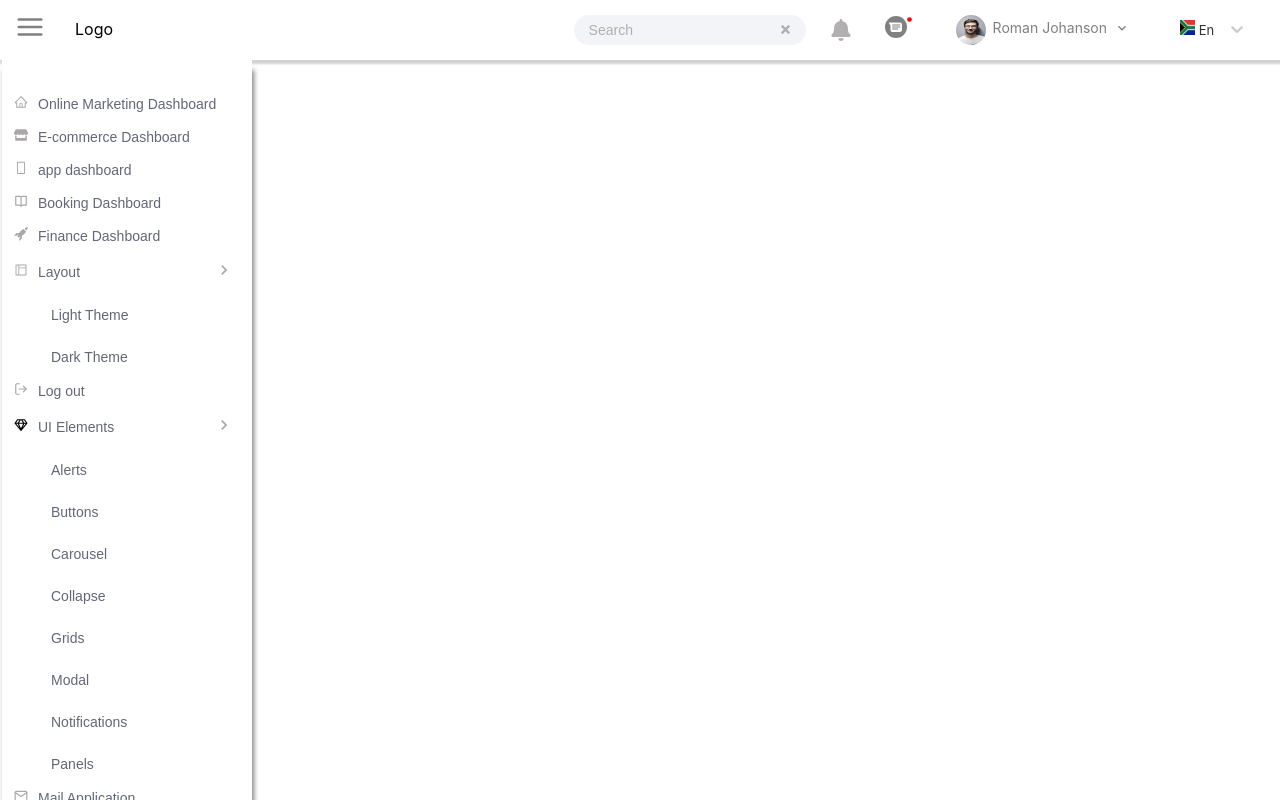
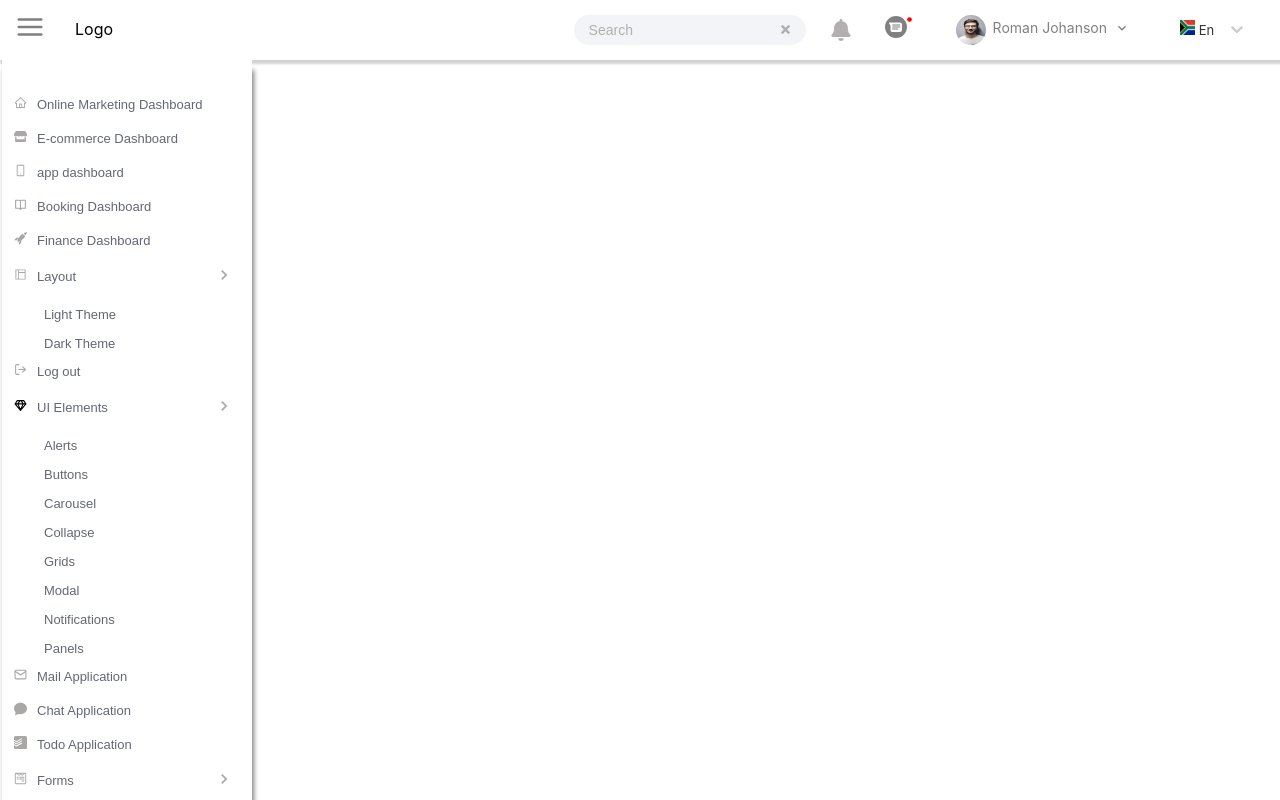
Before and after one commit to Zaibi727/Collection-of-Designs, a React (Create React App) app: page /teams in a window 1280 px wide. Built offline with nearby package versions, Linux system fonts and the light colour scheme.

Commit message:
Update thirtyFirst.module.css

```diff
--- a/src/components/ThirtyFirst/thirtyFirst.module.css
+++ b/src/components/ThirtyFirst/thirtyFirst.module.css
@@ -284,7 +284,7 @@ box-shadow: 2px 2px 6px 5px lightgrey;
     list-style: none;
 }
 .largUl1 li{
-    font-size: 14px;
+    font-size: 13px;
     line-height: 16px;
     margin-bottom: 5px !important;
     color: #646777;
@@ -300,7 +300,7 @@ box-shadow: 2px 2px 6px 5px lightgrey;
 .largUl1 li span{
     margin-right: 10px;
     color: rgb(170, 167, 167);
-    font-size: 14px;
+    font-size: 13px;
     padding-left: 10px;
 
 }
@@ -310,7 +310,6 @@ box-shadow: 2px 2px 6px 5px lightgrey;
 }
 .ulSub li{
     margin: 10px 0px;
-    padding: 7px;
 }
 .link{
     text-decoration: none !important;
@@ -342,7 +341,6 @@ box-shadow: 2px 2px 6px 5px lightgrey;
     background-color: rgb(244, 251, 253);
     border-left: 2px solid lightseagreen ;
     width: 100%;
-    padding: 7px;
 }
 .deco{
     color: #646777;
```
